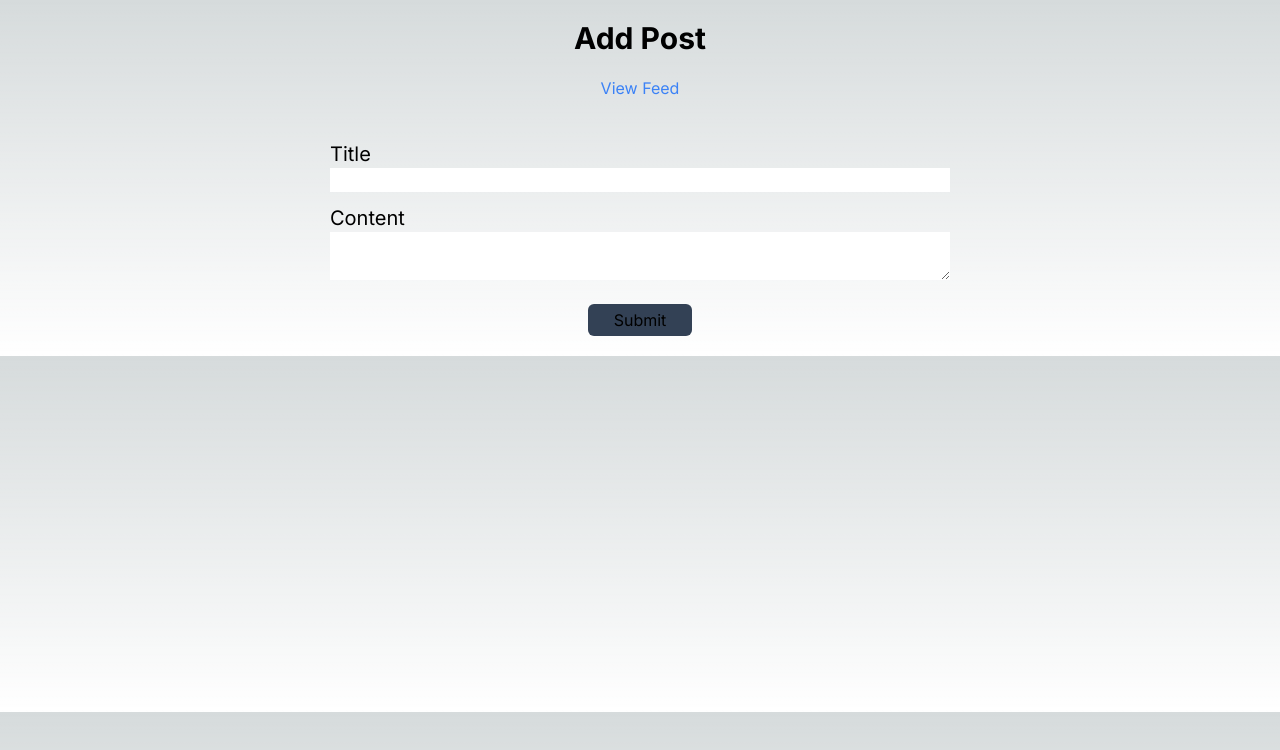
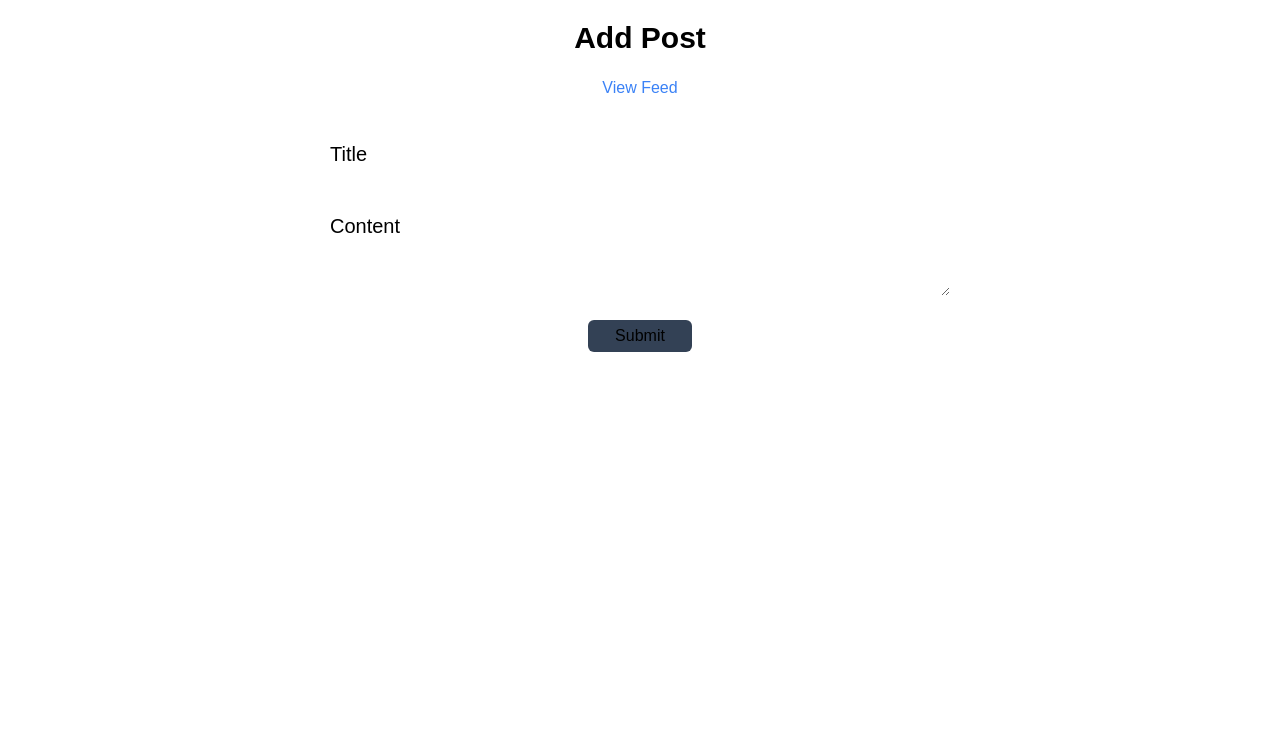
Before and after one commit to marcosadrianoti/nextjs_with_auth0, a Next.js app: page /add-post/1 in a window 1280 px wide. Shown: the top 750 px of the page. Built offline with nearby package versions, Linux system fonts and the light colour scheme.

Commit message:
Login is styled

```diff
--- a/app/add-post/[id]/page.tsx
+++ b/app/add-post/[id]/page.tsx
@@ -54,7 +54,7 @@ export default function AddPost(){
           <div className='flex flex-col pb-3'>
             <label className='text-xl' htmlFor="title">Title</label>
             <input
-              className='text-zinc-800'
+              className='font-roboto text-zinc-800 rounded-md p-1'
               type="text"
               id="title"
               value={title}
@@ -65,7 +65,7 @@ export default function AddPost(){
           <div className='flex flex-col pb-6'>
             <label className='text-xl' htmlFor="content">Content</label>
             <textarea
-              className='text-zinc-800'
+              className='font-robototext-zinc-800 rounded-md p-1'
               id="content"
               value={content}
               onChange={handleContentChange}
--- a/app/edit-post/[id]/page.tsx
+++ b/app/edit-post/[id]/page.tsx
@@ -1,6 +1,6 @@
 'use client'
 
-import React,{ useEffect, useState, SetStateAction } from 'react';
+import React,{ useEffect, useState, SetStateAction, Suspense } from 'react';
 import { useRouter } from 'next/navigation';
 import Link from 'next/link';
 
@@ -27,7 +27,6 @@ export default function EditPage({params} :{params:{id:number}}) {
         } catch (error){
         console.error(error);
         }
-
         router.push(`/feed/${authorId}/${name}`);
     }
 
@@ -35,7 +34,6 @@ export default function EditPage({params} :{params:{id:number}}) {
         try{
             const res = await fetch(`http://localhost:3000/api/get-post/${id}`);
             const post = await res.json();
-
             setAuthorId(post.authorId);
             setName(post.author.name);
             setTitle(post.title);
@@ -60,7 +58,7 @@ export default function EditPage({params} :{params:{id:number}}) {
             <div className='flex flex-col pb-3'>
               <label className='text-xl' htmlFor="title">Title</label>
               <input
-                className="border border-slate-300 p-1 m-1 text-zinc-800"
+                className="font-roboto border border-slate-300 rounded-md p-1 m-1 text-zinc-800"
                 type="text"
                 name="title"
                 id="title"
@@ -71,7 +69,7 @@ export default function EditPage({params} :{params:{id:number}}) {
             <div className='flex flex-col pb-6'>
               <label className='text-xl' htmlFor="content">Content</label>
               <textarea
-                className="border border-slate-300 p-1 m-1 text-zinc-800"
+                className="font-roboto border border-slate-300 rounded-md  p-1 m-1 text-zinc-800"
                 name="content"
                 id="content"
                 value={content}
--- a/app/feed/[...user]/page.tsx
+++ b/app/feed/[...user]/page.tsx
@@ -19,15 +19,17 @@ export default async function Home({ params }: { params: { user: string } }) {
   }
   return (
     <>
-      <header className='flex flex-col items-center m-5'>
-        <h1 className='text-3xl font-bold'>Feed</h1>
-        <h1 className='text-2xl text-gray-400'>{name}</h1>
-        <div className='flex gap-5 py-5'>
-          <Link className='text-blue-500' href={`/add-post/${id}`}>Add Post</Link>
-          <a className='text-blue-500' href='/api/auth/logout'>Logout</a>
-        </div>
-      </header>
-      <main className='flex flex-col items-center m-5 gap-5'>
+      <main className='flex flex-col items-center bg-stone-900 gap-5'>
+        <section className='flex flex-col items-center m-5'>
+          <h1 className='text-3xl font-bold'>Feed</h1>
+          <h1 className='text-2xl text-gray-400'>{name}</h1>
+          <div className='flex gap-5 py-5'>
+            <Link className='text-blue-500' href={`/add-post/${id}`}>Add Post</Link>
+            <Link className='text-blue-500' href='/api/auth/logout'>Logout</Link>
+            {/* <a className='text-blue-500' href='/api/auth/logout'>Logout</a> */}
+          </div>
+        </section>
+        <section className='grid grid-cols-3 gap-3 p-5'>
         {
           posts.map((post) => {
             return (
@@ -40,6 +42,7 @@ export default async function Home({ params }: { params: { user: string } }) {
             )
           })
         }
+        </section>
       </main>
     </>
   )
--- a/app/globals.css
+++ b/app/globals.css
@@ -1,6 +1,19 @@
 @tailwind base;
 @tailwind components;
 @tailwind utilities;
+
+@import url('https://fonts.googleapis.com/css2?family=Montserrat:wght@400;700&display=swap');
+@import url('https://fonts.googleapis.com/css2?family=Roboto:wght@400;500&display=swap');
+
+h1, h2, h3, a, label, button{
+  font-family: 'Montserrat', sans-serif;
+}
+
+p, input, textarea {
+  font-family: 'Roboto', sans-serif;
+}
+
+
 
 :root {
   --foreground-rgb: 0, 0, 0;
@@ -17,11 +30,12 @@
 }
 
 body {
-  color: rgb(var(--foreground-rgb));
-  background: linear-gradient(
+  font-family: 'Roboto', sans-serif;
+  /* color: rgb(var(--foreground-rgb)); */
+  /* background: linear-gradient(
       to bottom,
       transparent,
       rgb(var(--background-end-rgb))
     )
-    rgb(var(--background-start-rgb));
+    rgb(var(--background-start-rgb)); */
 }
--- /dev/null
+++ b/app/loading.tsx
@@ -0,0 +1,5 @@
+import Loader from '@/components/Loader';
+
+export default function Loading() {
+  return <Loader />;
+}
--- a/app/page.tsx
+++ b/app/page.tsx
@@ -1,3 +1,4 @@
+import Login from "@/components/Login";
 import { getSession } from "@auth0/nextjs-auth0";
 import { redirect } from "next/navigation";
 
@@ -28,8 +29,6 @@ export default async function Home() {
   }
 
   return (
-    <main className="flex min-h-screen flex-col items-center justify-between p-24">
-      <a className="text-3xl font-bold" href='/api/auth/login'>Login</a>
-    </main>
+    <Login />
   );
 }
--- /dev/null
+++ b/components/Loader.tsx
@@ -0,0 +1,7 @@
+export default function Loader() {
+  return (
+    <div className="flex items-center justify-center h-screen">
+      <div className="border-t-4 border-blue-500 border-solid rounded-full h-12 w-12 animate-spin"></div>
+    </div>
+  );
+};
--- /dev/null
+++ b/components/Login.tsx
@@ -0,0 +1,27 @@
+import Link from "next/link";
+import React from "react";
+
+export default function Login() {
+  return (
+    <>
+    <main className="flex min-h-screen justify-around items-center bg-stone-900 p-10">
+        <section
+          className="w-1/2 h-3/4 items-center p-24 bg-auto bg-center bg-no-repeat rounded-lg"
+          style={{backgroundImage: "url('/design-em-preto.jpg')" }}
+        >
+          <div className="flex flex-col items-center text-center text-white text-3xl p-5 w-full">
+            <p className="p-3">Explore e gerencie suas histórias!</p>
+            <p className="text-xl">Faça login agora para acessar seu feed personalizado.</p>
+            <Link
+              className='m-5 mt-20 w-1/2 text-3xl font-bold text-white bg-pink-500 rounded-md p-1 shadow-xl' href='/api/auth/login'
+            >
+              Login
+            </Link>
+          </div>
+        </section>
+        {/* <section className="w-1/2 items-center text-center p-24 bg-slate-800">
+        </section> */}
+    </main>
+    </>
+  );
+};
--- a/components/Post.tsx
+++ b/components/Post.tsx
@@ -9,7 +9,7 @@ type PostProps = {
 
 const Post: React.FC<PostProps> = ({ id, title, content }) => {
   return (
-    <div className="card items-center border-2 border-slate-700 rounded-md p-3 w-1/2">
+    <div className="card items-center border-2 border-slate-700 rounded-md p-3">
       <h3 className="flex text-2xl justify-center">{title}</h3>
       <p className="text-lg py-2 text-gray-300">{content}</p>
       <div className="flex gap-2 justify-center items-center">
--- a/tailwind.config.ts
+++ b/tailwind.config.ts
@@ -8,11 +8,12 @@ const config: Config = {
   ],
   theme: {
     extend: {
-      backgroundImage: {
-        'gradient-radial': 'radial-gradient(var(--tw-gradient-stops))',
-        'gradient-conic':
-          'conic-gradient(from 180deg at 50% 50%, var(--tw-gradient-stops))',
-      },
+      // backgroundImage: {
+      //   'gradient-radial': 'radial-gradient(var(--tw-gradient-stops))',
+      //   'gradient-conic':
+      //     'conic-gradient(from 180deg at 50% 50%, var(--tw-gradient-stops))',
+      // },
+      fontFamily: {'roboto': ['Roboto', 'sans-serif']},
     },
   },
   plugins: [],
```
Also changed, not shown: public/design-em-preto.jpg (added).
